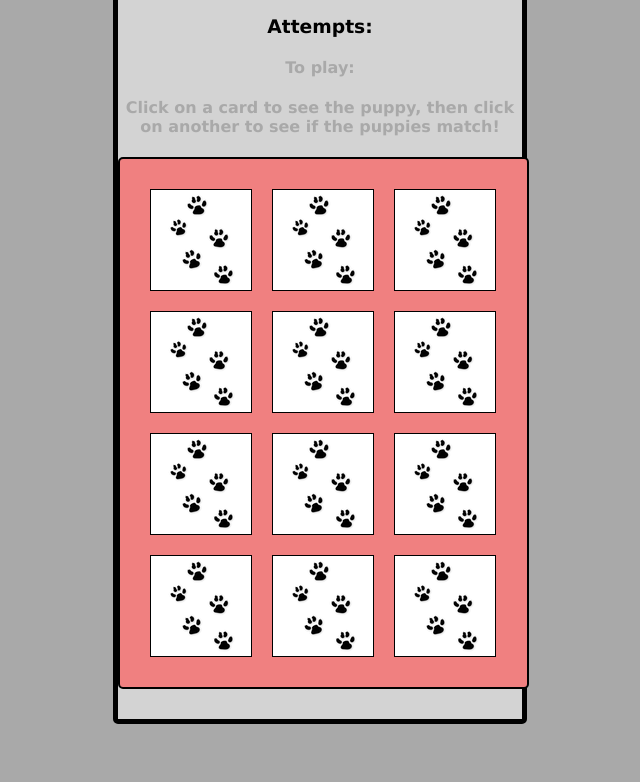
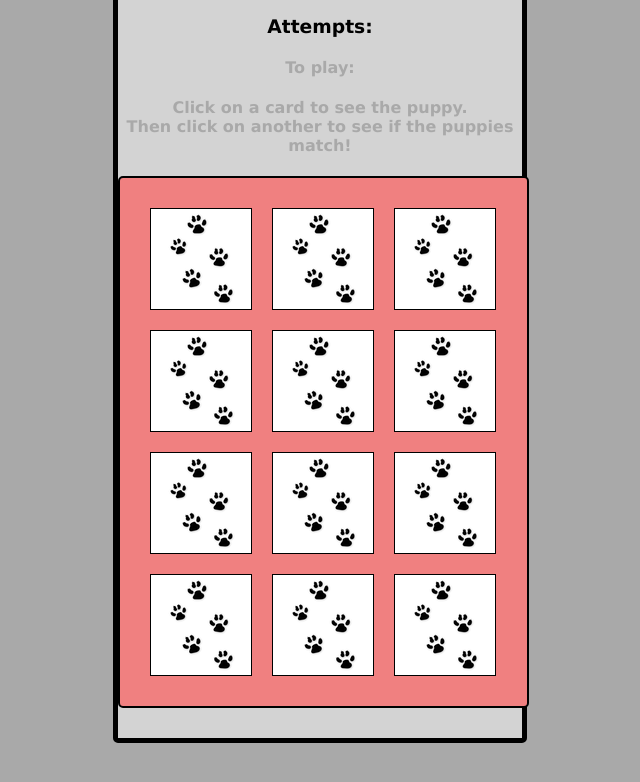
Before and after one commit to DERegan54/Memory-Game, a plain HTML site: page index.html in a window 1280 px wide. Shown: the part 160-942 px from the top of the page, without its empty margins (320-960 px from the left). Drawn offline with Linux system fonts and the light colour scheme.

Commit message:
Update index.html

```diff
--- a/index.html
+++ b/index.html
@@ -15,7 +15,7 @@
             <h3>Matches:  <span id="result"></span></h3>
             <h3>Attempts: <span id="tries"></span></h3>
             <h4>To play:</h4>
-            <h4>Click on a card to see the puppy, then click on another to see if the puppies match!</h4>
+            <h4>Click on a card to see the puppy. <br /> Then click on another to see if the puppies match!</h4>
         </div>
         <p>
             <!-- <button id='newGame', type='submit'>New Game</button>  -->
```
